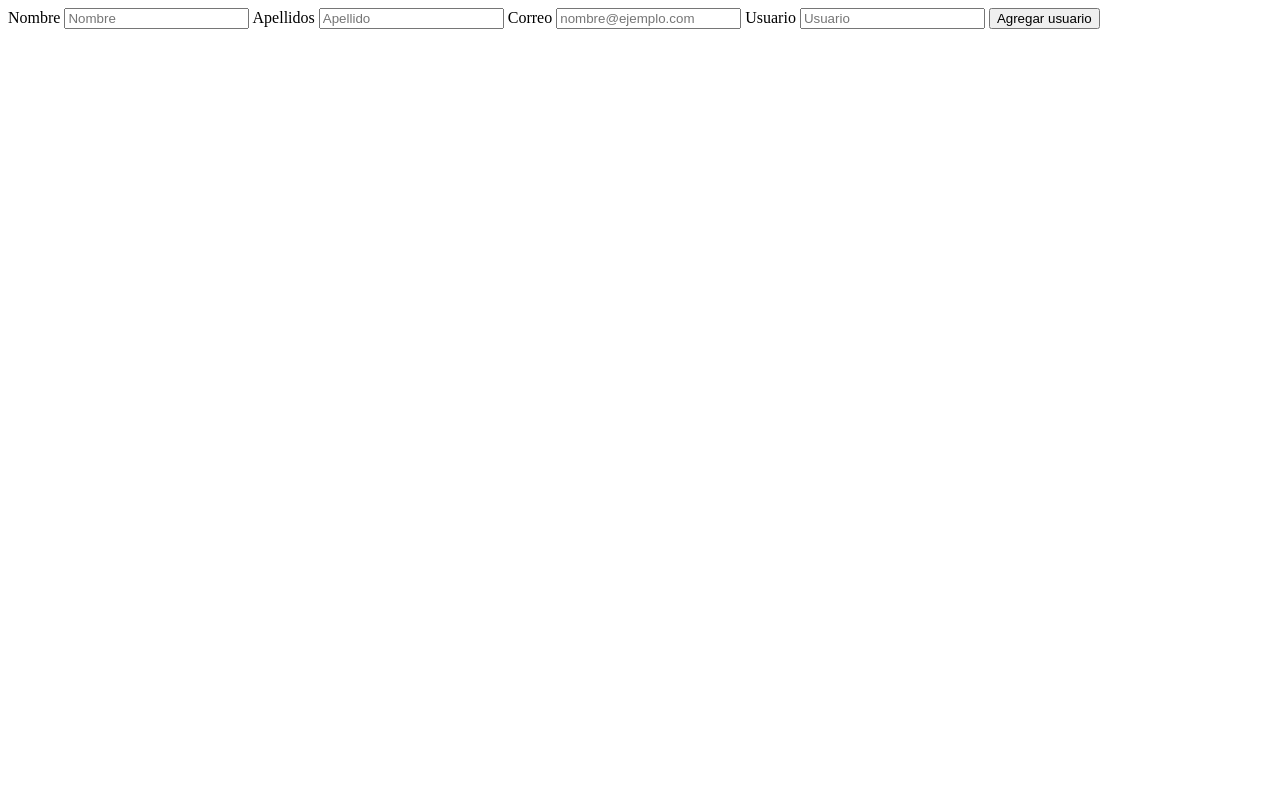
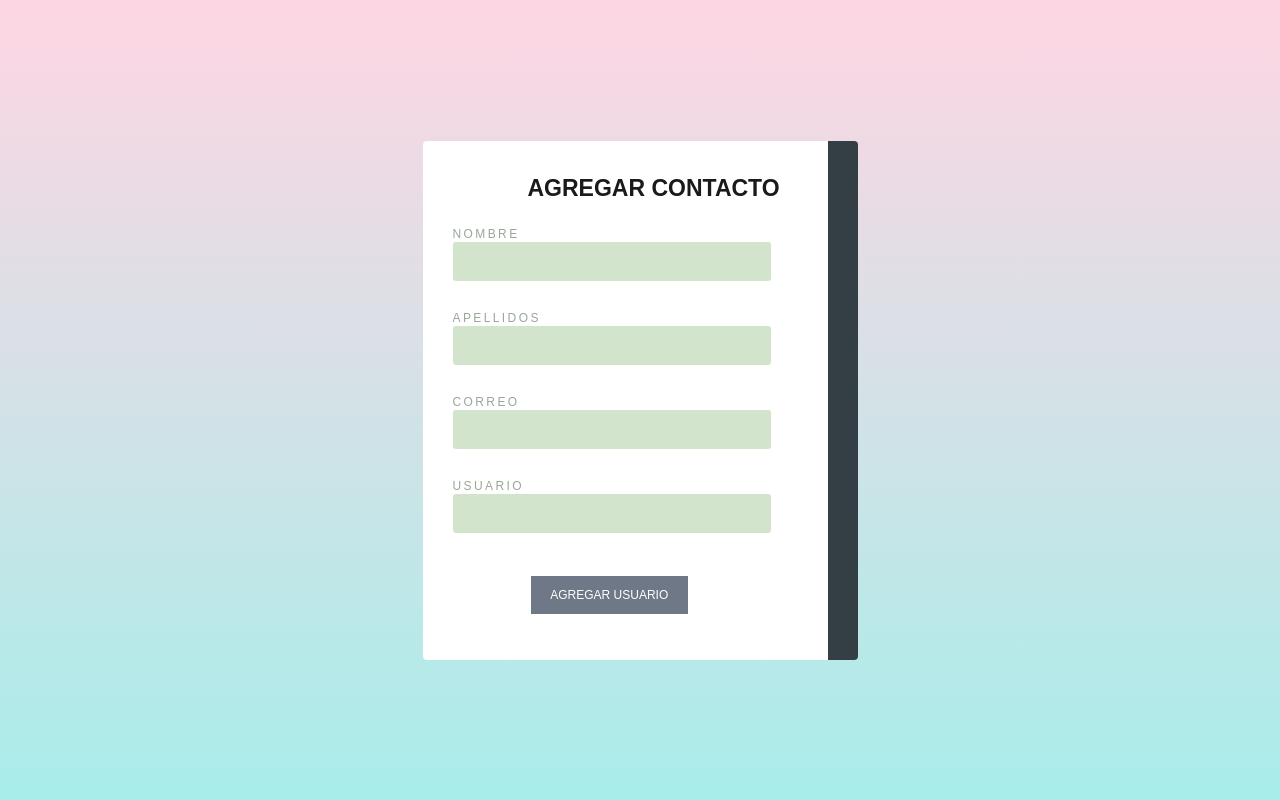
Before and after one commit to jaimeb-s/chat, a PHP site: page /php/agregar_con.php in a window 1280 px wide. Run offline with PHP 8.4, Linux system fonts and the light colour scheme; the visitor is signed in with stand-in values (Sample User, id 1).

Commit message:
add styles

```diff
--- a/php/agregar_con.php
+++ b/php/agregar_con.php
@@ -78,31 +78,37 @@ if (isset($_POST['agregar_contacto'])) {
     <meta http-equiv="X-UA-Compatible" content="IE=edge">
     <meta name="viewport" content="width=device-width, initial-scale=1.0">
     <title>Chat - Agregar contacto</title>
+    <link rel="stylesheet" href="../style/cont.css">
 </head>
 <body>
+    <div class="cont">
+        <section class="edicion">
         <form action="<?php echo htmlspecialchars($_SERVER['PHP_SELF']);?>" method="post">
+            <h1 class="titulo2">AGREGAR CONTACTO</h1><br>
             <label>Nombre</label>
-        <input type="text" name="nombre" placeholder="Nombre" value="<?php if (isset($nombre)) {
+            <input class="d3" type="text" name="nombre" value="<?php if (isset($nombre)) {
                 echo $nombre;
-        } ?>">
-        <span class="error"> <?php echo $nombre_error ?></span>
+            } ?>"><br>
+            <span class="error"> <?php echo $nombre_error ?></span><br>
             <label>Apellidos</label>
-        <input type="text" name="apellido" placeholder="Apellido" value="<?php if (isset($apellido)) {
+            <input class="d3" type="text" name="apellido" value="<?php if (isset($apellido)) {
                 echo $apellido;
-        } ?>">
-        <span class="error"> <?php echo $apellido_error ?></span>
+            } ?>"><br>
+            <span class="error"> <?php echo $apellido_error ?></span><br>
             <label>Correo</label>
-        <input type="email" name="correo" placeholder="nombre@ejemplo.com" value="<?php if (isset($correo)) {
+            <input class="d3" type="email" name="correo" value="<?php if (isset($correo)) {
                 echo $correo;
-        } ?>">
-        <span class="error"> <?php echo $correo_error ?></span>
+            } ?>"><br>
+            <span class="error"> <?php echo $correo_error ?></span><br>
             <label>Usuario</label>
-        <input type="text" name="usuario" placeholder="Usuario" value="<?php if (isset($usuario)) {
+            <input class="d3" type="text" name="usuario" value="<?php if (isset($usuario)) {
                 echo $usuario;
-        } ?>">
-        <span class="error"> <?php echo $usuario_error ?></span>
-        <input type="hidden" name="id_usuario" value="<?php echo $id_u; ?>">
-        <input type="submit" value="Agregar usuario" name="agregar_contacto">
+            } ?>"><br>
+            <span class="error"> <?php echo $usuario_error ?></span><br>
+            <input class="d3" type="hidden" name="id_usuario" value="<?php echo $id_u; ?>">
+            <input class="boton" type="submit" value="Agregar usuario" name="agregar_contacto">
         </form>
+        </section>
+    </div>
 </body>
 </html>
--- a/style/chat.css
+++ b/style/chat.css
@@ -383,8 +383,10 @@ body {
     border: none;
     border-radius: 0 0 15px 15px;
 	cursor: pointer;
+    background-color: #1A1A1B;
+    color: white;
 }
 .add_cont > button:hover {
-	background-color: #26b632;
+	background-color: #acb6bf8c;
 	color: black;
 }
--- /dev/null
+++ b/style/cont.css
@@ -0,0 +1,100 @@
+* {
+    margin: 0;
+    padding: 0;
+    box-sizing: border-box;
+    text-decoration: none;
+    font-family: 'Poppins', sans-serif;
+}
+body {
+    background-image: linear-gradient(-225deg, #E3FDF5 0%, #FFE6FA 100%);
+	background-image: linear-gradient(to top, #a8edea 0%, #fed6e3 100%);
+	background-attachment: fixed;
+  	background-repeat: no-repeat;
+}
+.cont {
+	display: flex;
+	justify-content: center;
+	align-items: center;
+	min-height: 100vh;
+}
+
+.edicion{
+	width: 435px;
+	background: #fff;
+	padding: 30px;
+	border-radius: 4px;
+	font-family: 'calibri';
+	color: black;
+	padding-right: 0;
+	border-right: 30px solid #333F44;
+}
+
+.titulo2{
+	font-size: 23px;
+	margin-left: 75px;
+	padding: 4px 0;
+    color: #1A1A1B;
+    text-transform: uppercase;
+}
+
+.d3{
+	color:#99A799;
+	width: 85%;
+	margin-bottom:5px;
+	background: #D3E4CD;
+	padding: 12px 20px;
+	margin-bottom: 9px;
+    border: none;
+	border-radius: 3px;
+}
+.d3:hover {
+	background-color: #DADDFC;
+	color: black;
+}
+.d4{
+	color:#99A799;
+	width: 85%;
+	margin-bottom:5px;
+	background: #D3E4CD;
+	padding: 12px 20px;
+	margin-bottom: 9px;
+    border: none;
+	border-radius: 3px;
+}
+
+label{
+	font-size: 12px;
+	text-transform: uppercase;
+	color: #99A799;
+	font-size: 12px;
+    font-weight: semibold;
+    line-height: 1;
+    letter-spacing: .2em;
+}
+
+.boton{
+	width: 42%;
+	background: #475266c7;
+	border: none;
+	padding: 12px;
+	color: white;
+	margin: 16px 0;
+	cursor: pointer;
+	font-family: inherit;
+    font-size: 12px;
+    font-weight: semibold;
+    line-height: inherit;
+    text-transform: uppercase;
+    cursor: pointer;
+    margin-left: 78px;
+}
+
+.boton:hover {
+	background-color: #CEE5D0;
+	color: black;
+}
+/* error para validar campos */
+.error {
+	color: #79b4b7ec;
+	font-size: 12px;
+}
```
Also changed, not shown: php/editar_cont.php (+19 -10 lines), 1 other file. Lines whose indentation alone changed are shown as unchanged.
